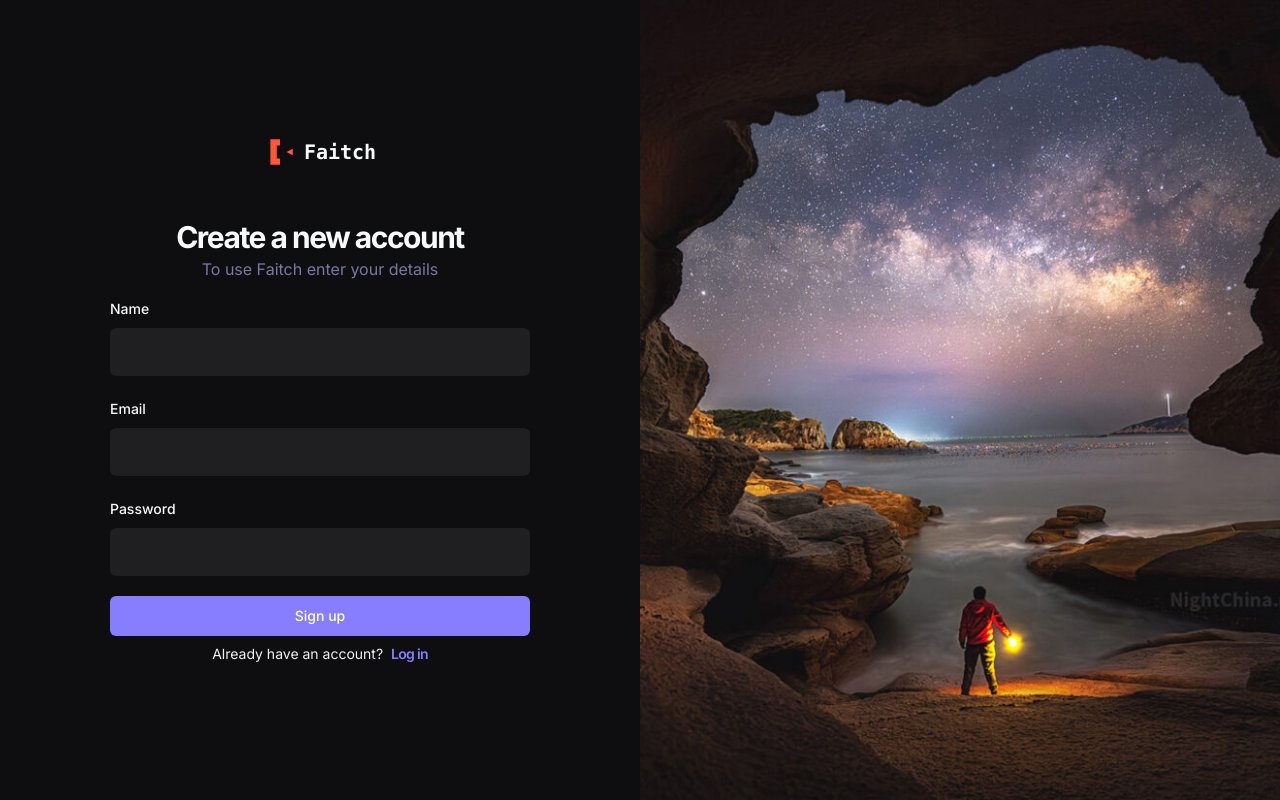
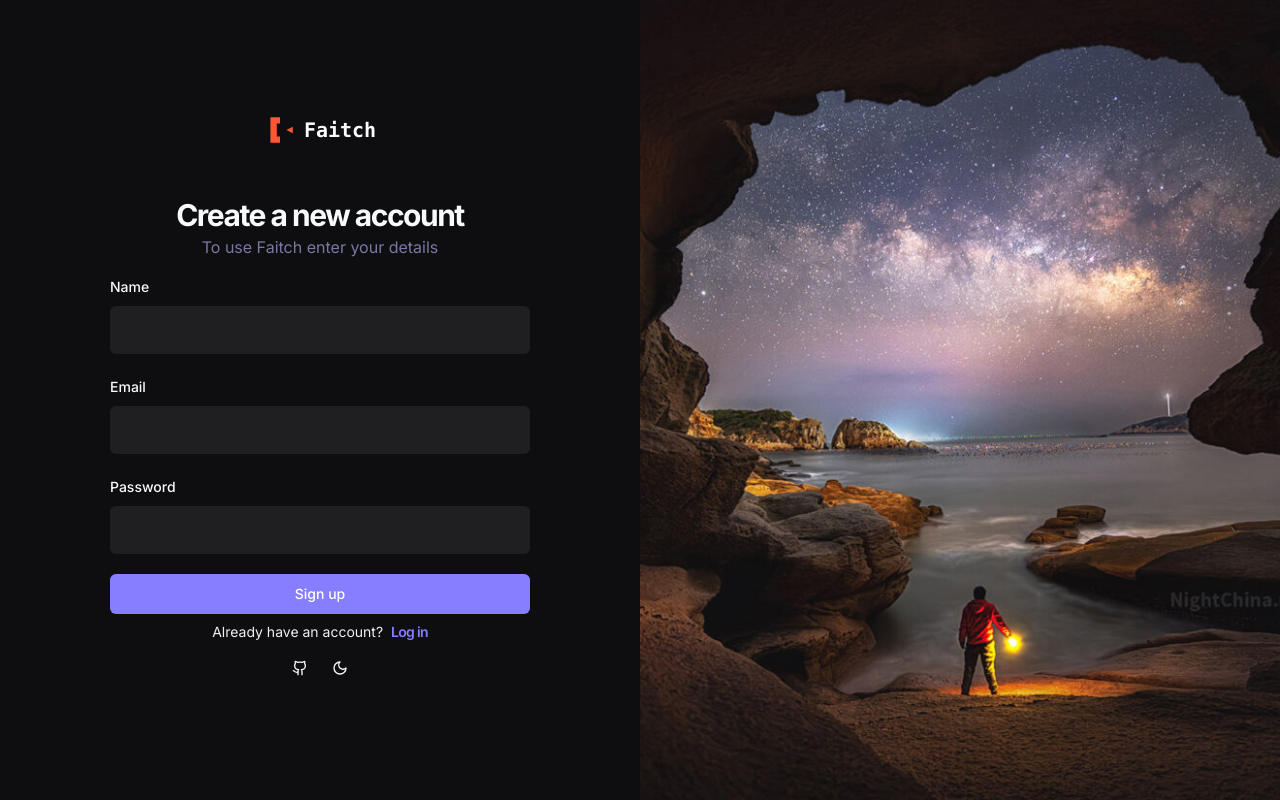
Before and after one commit to PatrickChen928/faitch, a Next.js app: page /sign-up in a window 1280 px wide. Built offline with nearby package versions, Linux system fonts and the light colour scheme; no server answers.

Commit message:
feat: github info

```diff
--- a/app/(auth)/sign-in/page.tsx
+++ b/app/(auth)/sign-in/page.tsx
@@ -1,9 +1,12 @@
 'use client'
 
+import Link from "next/link"
+import { useState } from "react"
+import { useRouter } from "next/navigation"
+import Image from "next/image"
 import { z } from "zod"
+import { useForm } from "react-hook-form"
 import { zodResolver } from "@hookform/resolvers/zod"
-import { useForm } from "react-hook-form"
-import Image from "next/image"
 import { Button } from "@/components/ui/button"
 import {
   Form,
@@ -16,12 +19,10 @@ import {
 import { Input } from "@/components/ui/input"
 import { SignInValidation } from "@/lib/validation"
 import Loading from "@/components/Loading"
-import Link from "next/link"
-import { useState } from "react"
-import { useRouter } from "next/navigation"
-import { account } from "@/lib/appwrite"
+
 import Logo from "@/components/Logo"
 import { useUser } from "@/components/UserContext"
+import GithubLink from "@/components/GithubLink"
 
 export default function SignIn() {
   const { login } = useUser()
@@ -87,6 +88,9 @@ export default function SignIn() {
               Don't have an account? <Link href="/sign-up" className="text-primary-500 small-semibold ml-1">Sign up</Link>
             </p>
           </Form>
+          <div className="mt-2">
+            <GithubLink />
+          </div>
         </div>
       </div>
       <div className="relative hidden xl:block h-screen w-1/2">
--- a/app/(auth)/sign-up/page.tsx
+++ b/app/(auth)/sign-up/page.tsx
@@ -1,11 +1,12 @@
 'use client'
 
+import { useState } from 'react'
 import Link from 'next/link'
 import { useRouter } from 'next/navigation'
+import Image from "next/image"
 import { z } from "zod"
+import { useForm } from "react-hook-form"
 import { zodResolver } from "@hookform/resolvers/zod"
-import { useForm } from "react-hook-form"
-import Image from "next/image"
 import { Button } from "@/components/ui/button"
 import {
   Form,
@@ -18,10 +19,9 @@ import {
 import { Input } from "@/components/ui/input"
 import { SignUpValidation } from "@/lib/validation"
 import Loading from "@/components/Loading"
-import { createUserAccount } from '@/lib/appwrite/user-service'
-import { useState } from 'react'
 import Logo from '@/components/Logo'
 import { useUser } from '@/components/UserContext'
+import GithubLink from '@/components/GithubLink'
 
 export default function SignUp() {
   const router = useRouter()
@@ -102,6 +102,9 @@ export default function SignUp() {
               Already have an account? <Link href="/sign-in" className="text-primary-500 small-semibold ml-1">Log in</Link>
             </p>
           </Form>
+          <div className="mt-2">
+            <GithubLink />
+          </div>
         </div>
       </div>
       <div className="relative hidden xl:block h-screen w-1/2">
--- a/app/(dashboard)/u/[username]/_components/Navbar/index.tsx
+++ b/app/(dashboard)/u/[username]/_components/Navbar/index.tsx
@@ -1,15 +1,19 @@
 import Link from "next/link";
 import Logo from "@/components/Logo";
 import Actions from "./Actions";
+import GithubLink from "@/components/GithubLink";
 
 export default function Navbar() {
   return (
     <nav className="fixed top-0 w-full h-20 z-[49] bg-nav px-2 lg:px-4 flex justify-between items-center shadow-sm gap-4">
-      <Link href="/">
-        <div className="flex items-center hover:opacity-75 transition">
-          <Logo hiddenTitle={true} />
-        </div>
-      </Link>
+      <div className="flex items-center gap-x-2">
+        <Link href="/">
+          <div className="flex items-center hover:opacity-75 transition">
+            <Logo hiddenTitle={true} />
+          </div>
+        </Link>
+        <GithubLink />
+      </div>
       <h2 className="small-semibold">Creator Dashboard</h2>
       <Actions />
     </nav>
--- a/app/(pages)/_components/Navbar/index.tsx
+++ b/app/(pages)/_components/Navbar/index.tsx
@@ -2,15 +2,19 @@ import Link from "next/link";
 import Logo from "../../../../components/Logo";
 import Search from "./Search";
 import Actions from "./Actions";
+import GithubLink from "@/components/GithubLink";
 
 export default function Navbar() {
   return (
     <nav className="fixed top-0 w-full h-20 z-[49] bg-nav px-2 lg:px-4 flex justify-between items-center shadow-sm gap-4">
-      <Link href="/">
-        <div className="flex items-center hover:opacity-75 transition">
-          <Logo hiddenTitle={true} />
-        </div>
-      </Link>
+      <div className="flex items-center gap-x-2">
+        <Link href="/">
+          <div className="flex items-center hover:opacity-75 transition">
+            <Logo hiddenTitle={true} />
+          </div>
+        </Link>
+        <GithubLink />
+      </div>
       <Search />
       <Actions />
     </nav>
--- /dev/null
+++ b/components/GithubLink.tsx
@@ -0,0 +1,17 @@
+import { Github } from "lucide-react"
+import { Button } from "@/components/ui/button"
+import ThemeBtn from "./ThemeBtn"
+import Link from "next/link"
+
+export default function GithubLink() {
+  return (
+    <div className="flex items-center">
+      <Link href="https://github.com/PatrickChen928/faitch" target="_blank">
+        <Button size="sm" variant="ghost">
+          <Github className="h-4 w-4" />
+        </Button>
+      </Link>
+      <ThemeBtn />
+    </div>
+  )
+}
--- a/components/ThemeBtn.tsx
+++ b/components/ThemeBtn.tsx
@@ -1,14 +1,15 @@
 'use client'
 
 import { useTheme } from "next-themes";
-import { Button } from "./ui/button";
+import { Moon, Sun } from "lucide-react"
+import { Button } from "@/components/ui/button";
 
 export default function ThemeBtn() {
   const { theme = 'dark', setTheme } = useTheme();
   return (
-    <Button size="sm" variant="ghost" className="flex text-2xl text-muted-foreground hover:text-primary" onClick={() => setTheme(theme === "light" ? "dark" : "light")}>
+    <Button size="sm" variant="ghost" className="flex text-2xl hover:text-primary" onClick={() => setTheme(theme === "light" ? "dark" : "light")}>
       {
-        theme === "dark" ? (<span className="icon-[ph--moon-thin]" ></span>) : (<span className="icon-[ph--sun-thin]"></span>)
+        theme === "dark" ? (<Moon className="h-4 w-4" />) : (<Sun className="h-4 w-4" />)
       }
     </Button>
   );
--- a/components/User.tsx
+++ b/components/User.tsx
@@ -45,12 +45,9 @@ export default function User() {
       </DropdownMenuTrigger>
       <DropdownMenuContent>
         <DropdownMenuLabel>
-          <div className="flex items-center gap-x-2">
-            {data.name} <ThemeBtn />
-          </div>
+          {data.name}
         </DropdownMenuLabel>
         <DropdownMenuSeparator />
-        <DropdownMenuItem onSelect={() => handleMenuSelect('profile')}>Profile</DropdownMenuItem>
         <DropdownMenuItem onSelect={() => handleMenuSelect('logout')}>Log out</DropdownMenuItem>
       </DropdownMenuContent>
     </DropdownMenu>
--- a/package.json
+++ b/package.json
@@ -10,7 +10,6 @@
   },
   "dependencies": {
     "@hookform/resolvers": "^3.3.4",
-    "@iconify-json/ph": "^1.1.11",
     "@livekit/components-react": "^1.4.2",
     "@radix-ui/react-avatar": "^1.0.4",
     "@radix-ui/react-dialog": "^1.0.5",
@@ -50,7 +49,6 @@
     "zustand": "^4.5.2"
   },
   "devDependencies": {
-    "@iconify/tailwind": "^0.1.4",
     "@types/node": "^20",
     "@types/react": "^18",
     "@types/react-dom": "^18",
--- a/tailwind.config.ts
+++ b/tailwind.config.ts
@@ -1,5 +1,4 @@
 import type { Config } from "tailwindcss"
-import { addDynamicIconSelectors } from "@iconify/tailwind"
 const { fontFamily } = require("tailwindcss/defaultTheme")
 
 const config = {
@@ -105,7 +104,7 @@ const config = {
       },
     },
   },
-  plugins: [require("tailwindcss-animate"), addDynamicIconSelectors()],
+  plugins: [require("tailwindcss-animate")],
 } satisfies Config
 
 export default config
```
Also changed, not shown: 1 other file (tests, documents, lock files or other folders).
